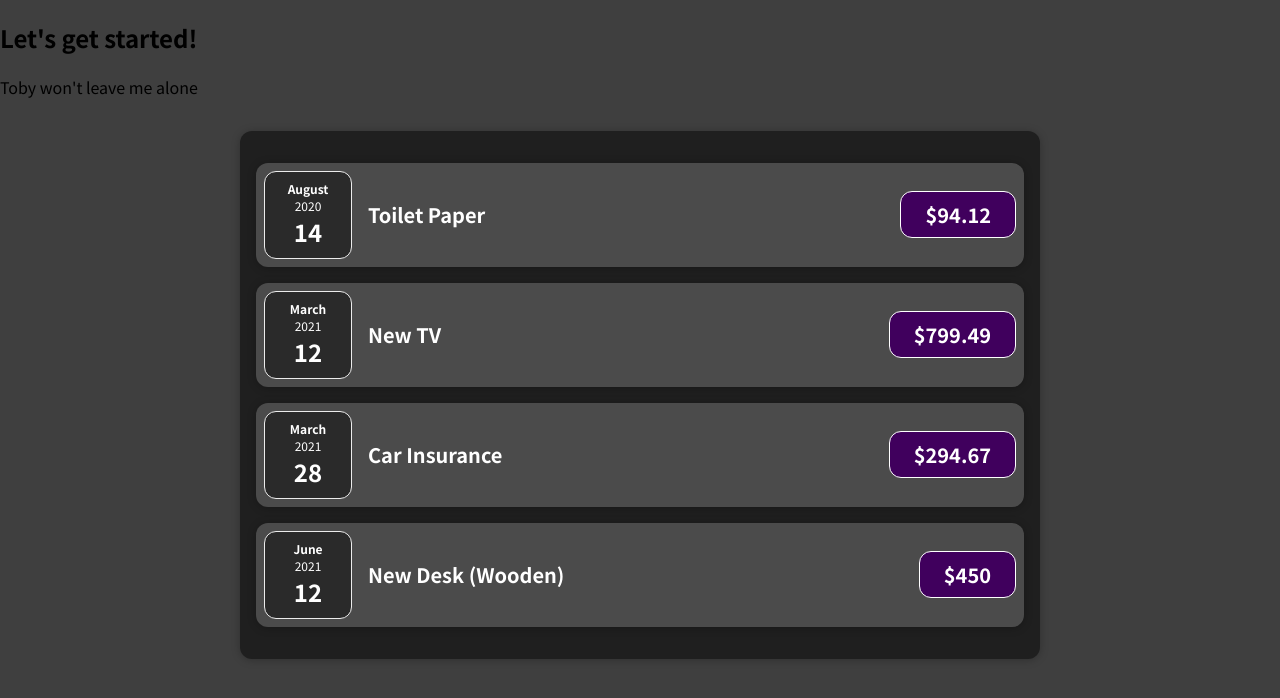
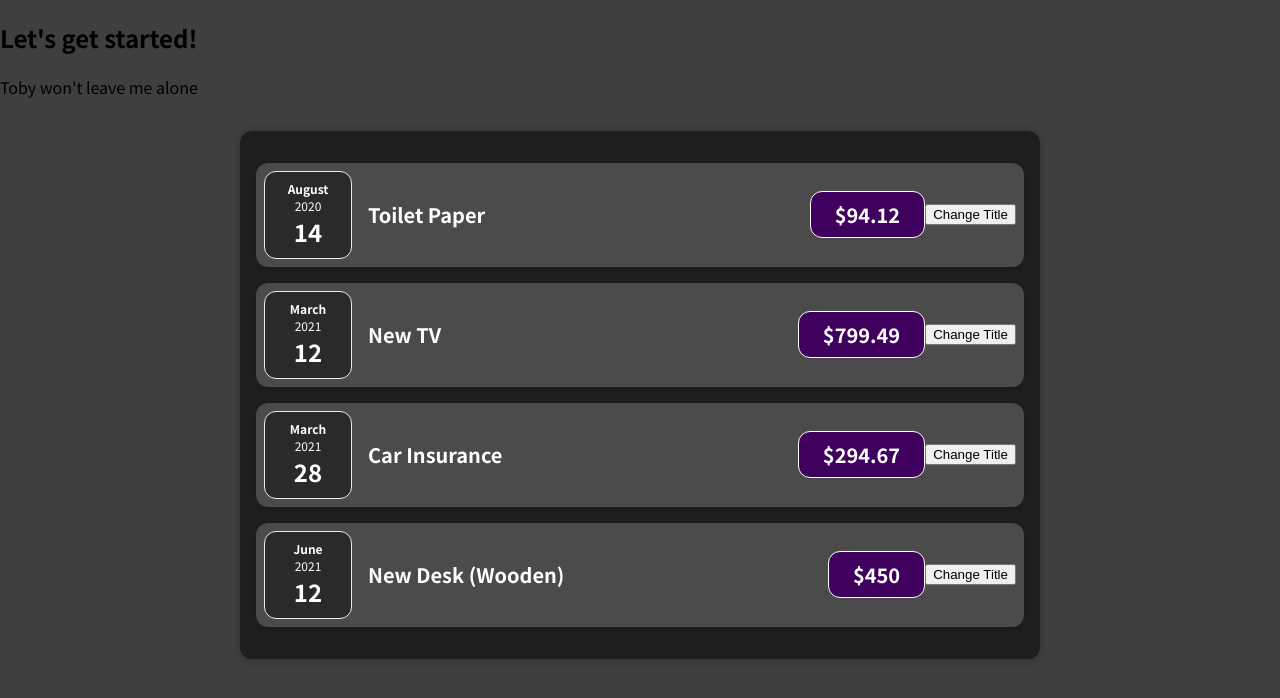
Before and after one commit to Jgriebel1990/react-2021.7, a JavaScript app in the folder react-complete-guide/: page / in a window 1280 px wide. Shown: the top 698 px of the page. Built offline with nearby package versions, Linux system fonts and the light colour scheme.

Commit message:
added an event handler to the ExpenseItems component

```diff
--- a/react-complete-guide/src/components/ExpenseItem.js
+++ b/react-complete-guide/src/components/ExpenseItem.js
@@ -3,6 +3,10 @@ import Card from "./Card";
 import "./ExpenseItem.css";
 
 function ExpenseItem(props) {
+  const clickHandler = () => {
+    console.log("clicked!@# ");
+  };
+
   return (
     <Card className="expense-item">
       <ExpenseDate date={props.date} />
@@ -10,6 +14,7 @@ function ExpenseItem(props) {
         <h2>{props.title}</h2>
         <div className="expense-item__price">${props.amount}</div>
       </div>
+      <button onClick={clickHandler}>Change Title</button>
     </Card>
   );
 }
```
